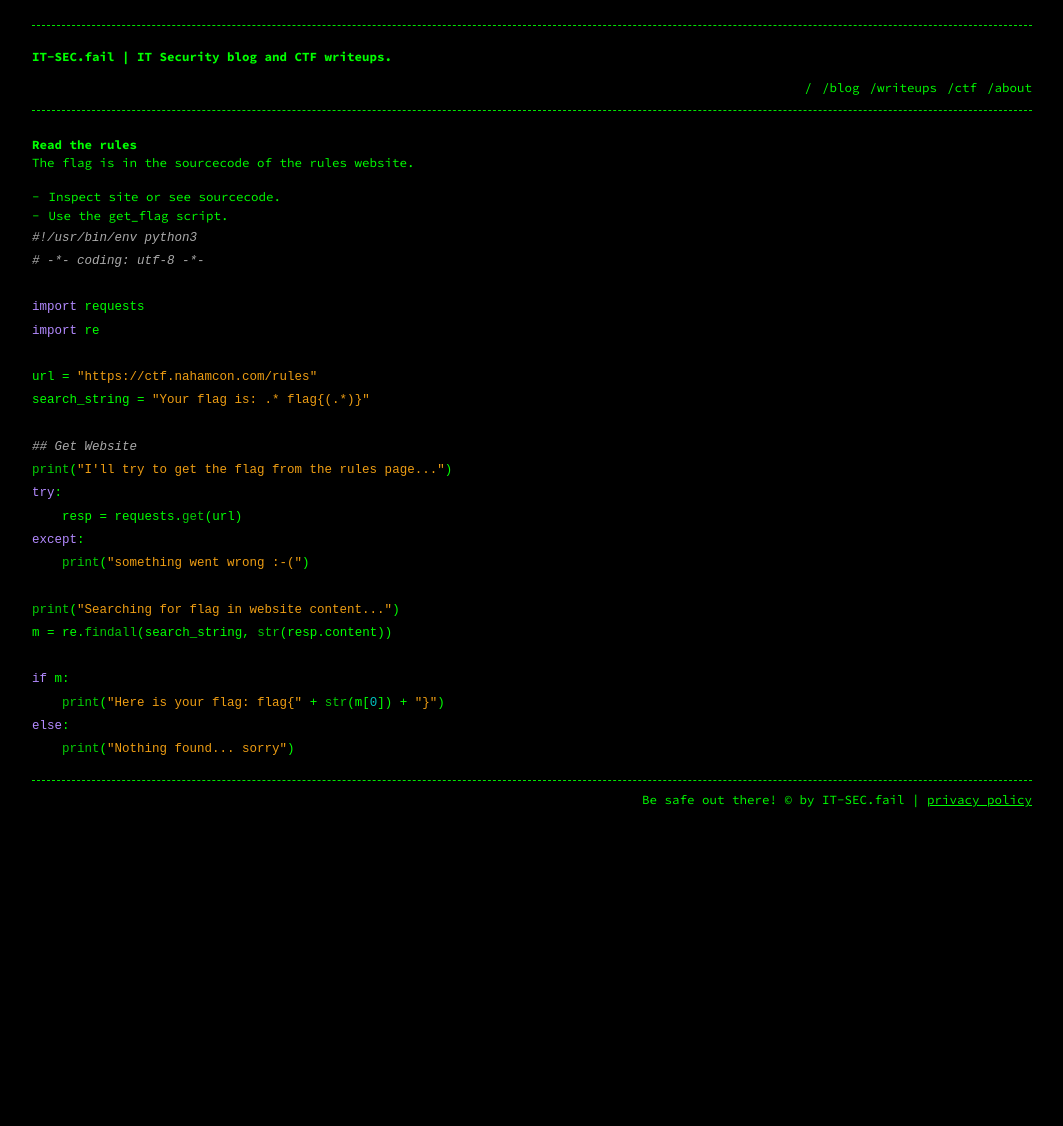
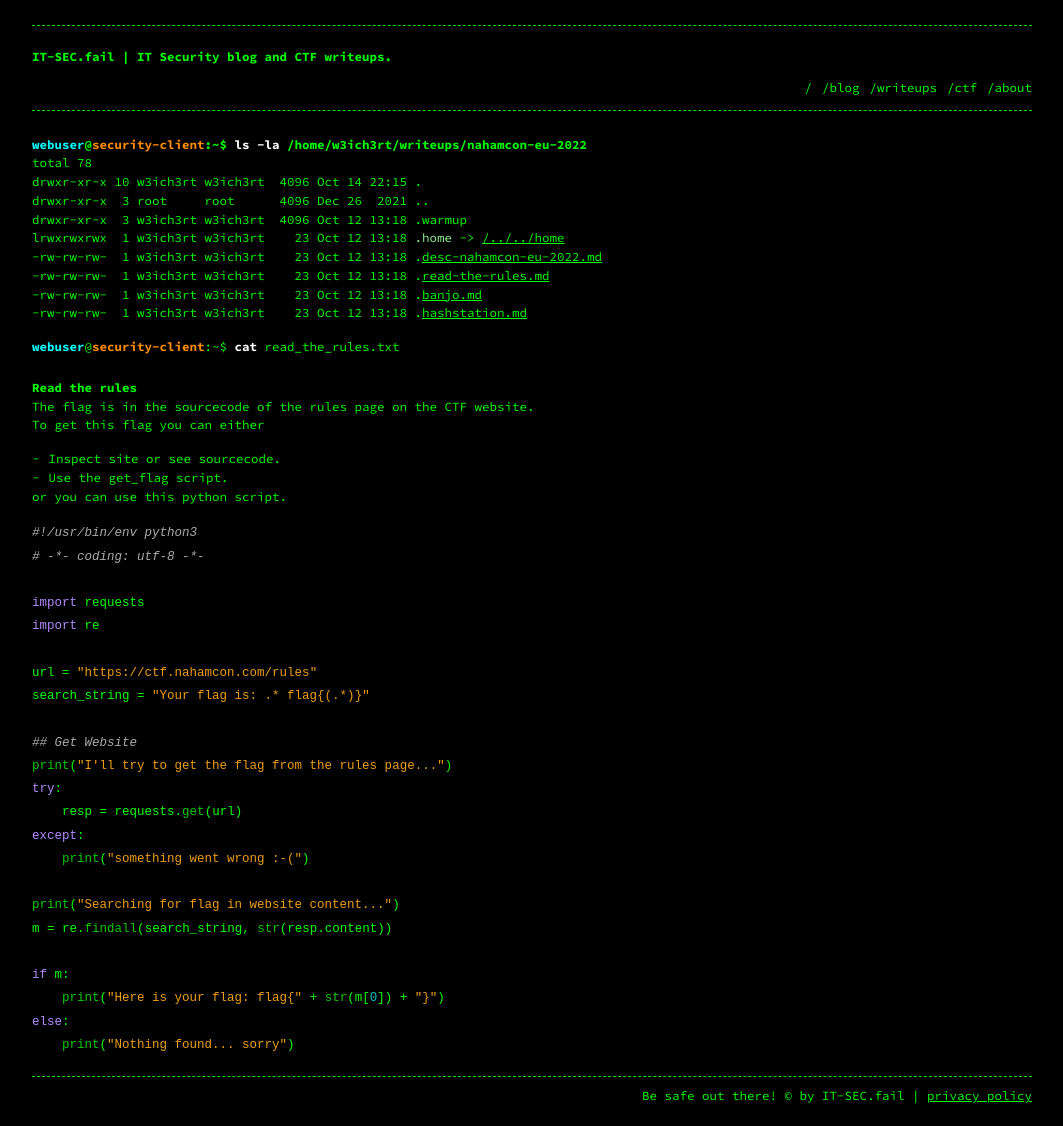
Before and after one commit to it-sec-fail/it-sec-fail.github.io, a Jekyll site: the page built from writeups/nahamcon-eu-2022/warmup/read_the_rules.md, in a window 1280 px wide. Shown: the whole page, without its empty margins (108-1171 px from the left). Built offline with Jekyll 4.4.1, drawn with Linux system fonts in a browser that asks for light colours; our own code applies the rules of GitHub Pages for plain Markdown files; before the commit the page ends 900 px from its top, so only the background shows below that.

Commit message:
updating the nahamcon structure

````diff
--- a/writeups/nahamcon-eu-2022/warmup/read_the_rules.md
+++ b/writeups/nahamcon-eu-2022/warmup/read_the_rules.md
@@ -2,12 +2,29 @@
 layout: page
 ---
 
-# Read the rules
+# <span style="color: cyan;">webuser</span>@<span style="color: darkorange;">security-client</span>:~$ <span style="color: white;">ls -la</span> /home/w3ich3rt/writeups/nahamcon-eu-2022
+total 78
+drwxr-xr-x 10 w3ich3rt w3ich3rt  4096 Oct 14 22:15 .
+drwxr-xr-x  3 root     root      4096 Dec 26  2021 ..
+drwxr-xr-x  3 w3ich3rt w3ich3rt  4096 Oct 12 13:18 .warmup
+lrwxrwxrwx  1 w3ich3rt w3ich3rt    23 Oct 12 13:18 <span style="color: lightgreen;">.home</span> -> [/../../home](/)
+-rw-rw-rw-  1 w3ich3rt w3ich3rt    23 Oct 12 13:18 .[desc-nahamcon-eu-2022.md](../readme.md)
+-rw-rw-rw-  1 w3ich3rt w3ich3rt    23 Oct 12 13:18 .[read-the-rules.md](read_the_rules.md)
+-rw-rw-rw-  1 w3ich3rt w3ich3rt    23 Oct 12 13:18 .[banjo.md](banjo.md)
+-rw-rw-rw-  1 w3ich3rt w3ich3rt    23 Oct 12 13:18 .[hashstation.md](hashstation.md)
 
-The flag is in the sourcecode of the rules website.
+<span style="color: cyan; font-weight: bold;">webuser</span>@<span style="color: darkorange; font-weight: bold;">security-client</span>:~$ <span style="color: white; font-weight: bold;">cat</span> read_the_rules.txt
+
+## Read the rules
+
+The flag is in the sourcecode of the rules page on the CTF website.
+To get this flag you can either
 
 - Inspect site or see sourcecode.
 - Use the get_flag script.
+
+or you can use this python script.
+
 
 ```python
 #!/usr/bin/env python3
````
Also changed, not shown: writeups.md (+1 -1 lines), writeups/nahamcon-eu-2022/nahamcon-eu-2022.md (+1 -1 lines), writeups/nahamcon-eu-2022/readme.md (+4 -3 lines), writeups/nahamcon-eu-2022/warmup/banjo.md (+14 -2 lines), writeups/nahamcon-eu-2022/warmup/hashstation.md (+14 -2 lines).
